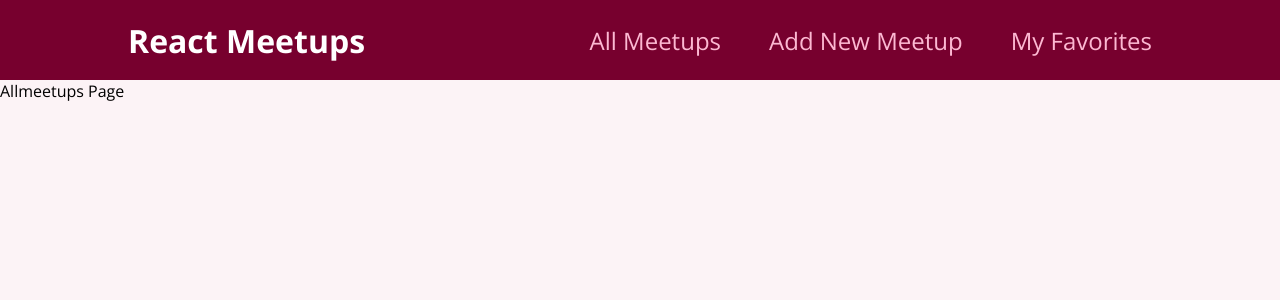
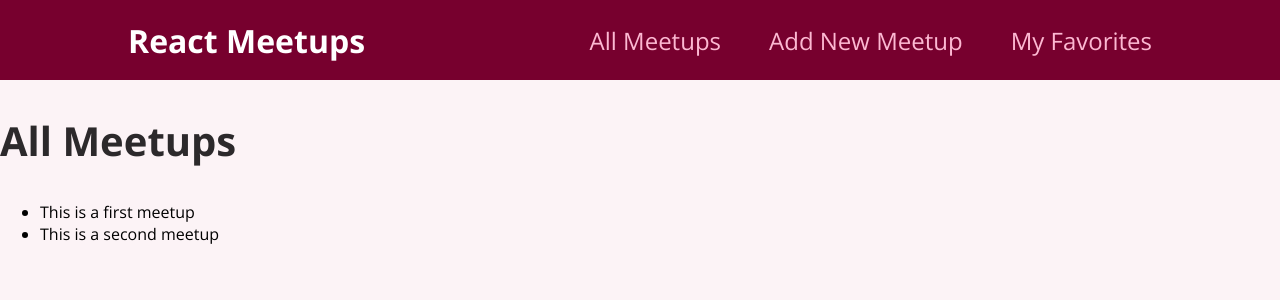
Before and after one commit to elzbietamal95/react-tutorial-2, a React (Create React App) app: page / in a window 1280 px wide. Shown: the top 300 px of the page. Built offline with nearby package versions, Linux system fonts and the light colour scheme.

Commit message:
List dummy meetups

```diff
--- a/src/pages/AllMeetups.js
+++ b/src/pages/AllMeetups.js
@@ -1,6 +1,36 @@
+const DUMMY_DATA = [
+    {
+        id: 'm1',
+        title: 'This is a first meetup',
+        image:
+            'https://upload.wikimedia.org/wikipedia/commons/thumb/d/d3/Stadtbild_M%C3%BCnchen.jpg/2560px-Stadtbild_M%C3%BCnchen.jpg',
+        address: 'Meetupstreet 5, 12345 Meetup City',
+        description:
+            'This is a first, amazing meetup which you definitely should not miss. It will be a lot of fun!',
+    },
+    {
+        id: 'm2',
+        title: 'This is a second meetup',
+        image:
+            'https://upload.wikimedia.org/wikipedia/commons/thumb/d/d3/Stadtbild_M%C3%BCnchen.jpg/2560px-Stadtbild_M%C3%BCnchen.jpg',
+        address: 'Meetupstreet 5, 12345 Meetup City',
+        description:
+            'This is a first, amazing meetup which you definitely should not miss. It will be a lot of fun!',
+    },
+];
+
 function AllMeetupsPage() {
     return (
-        <div>Allmeetups Page</div>
+        <section>
+            <h1>All Meetups</h1>
+            <ul>
+                {DUMMY_DATA.map((meetup) => {
+                    return (
+                        <li key={meetup.id}>{meetup.title}</li>
+                    );
+                })}
+            </ul>
+        </section>
     );
 }
 
```
